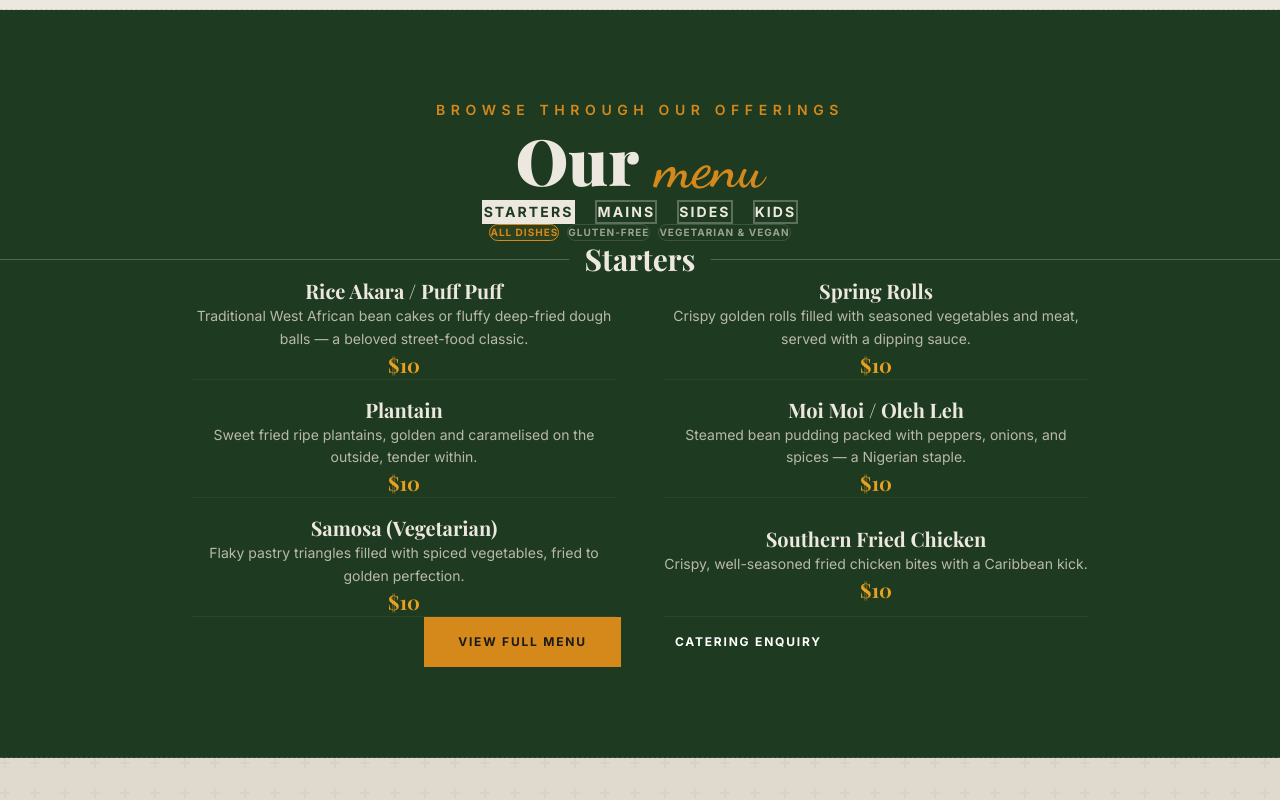
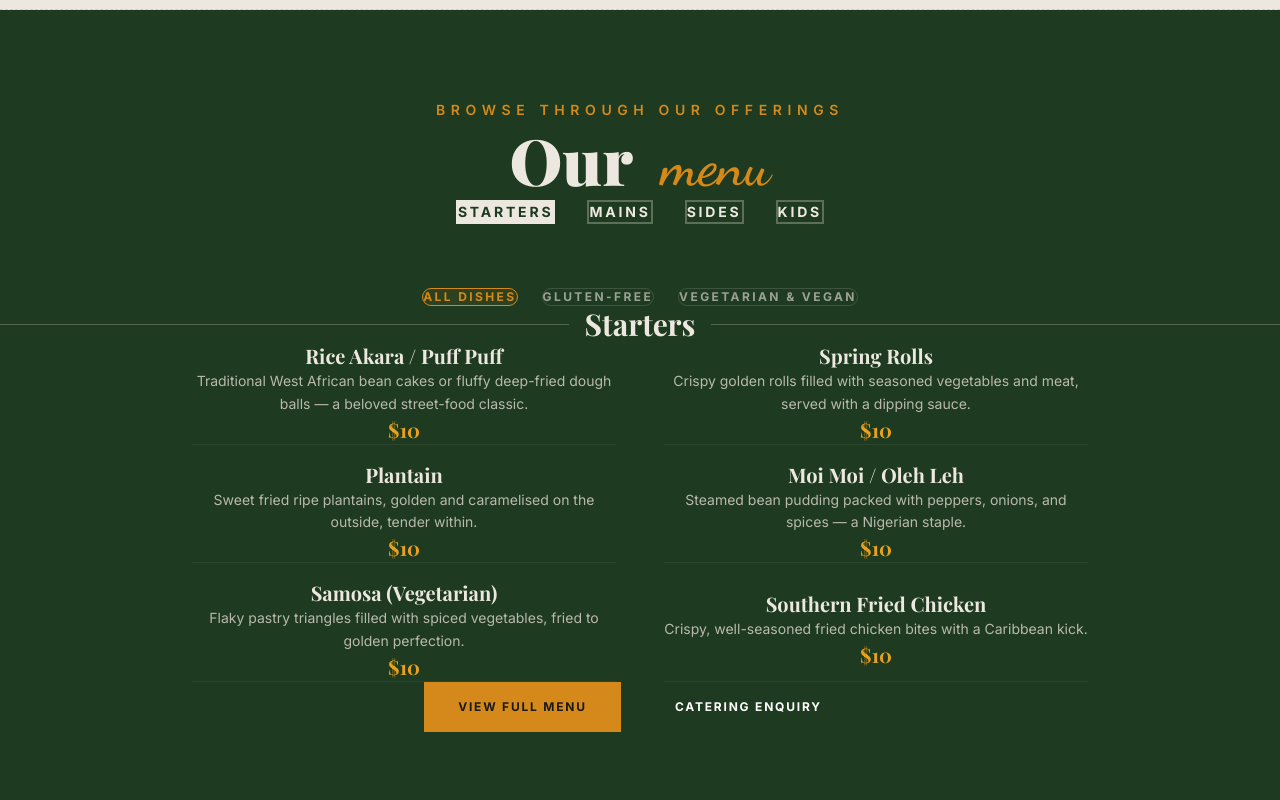
Before and after one commit to Whitekid123/fusionafro, a React (Vite) app: page / in a window 1280 px wide. Shown: the part 1380-2180 px from the top of the page. Built offline with nearby package versions, Linux system fonts and the light colour scheme; a web font is replaced by a local one.

Commit message:
style: space out and center menu category tabs, filters, and header texts

```diff
--- a/src/components/Menu.tsx
+++ b/src/components/Menu.tsx
@@ -48,12 +48,12 @@ const Menu: React.FC = () => {
       <div className="max-w-7xl mx-auto px-6 md:px-12 relative z-10 flex flex-col items-center w-full">
 
         {/* Section Header */}
-        <div className="text-center w-full max-w-3xl mx-auto mb-12 md:mb-16">
+        <div className="text-center w-full max-w-3xl mx-auto mb-16 md:mb-24">
           <motion.p
             initial={{ opacity: 0, y: 20 }}
             whileInView={{ opacity: 1, y: 0 }}
             viewport={{ once: true }}
-            className="font-body text-sm font-semibold uppercase tracking-[0.4em] mb-5 animate-on-scroll"
+            className="font-body text-sm font-semibold uppercase tracking-[0.4em] mb-6 animate-on-scroll"
             style={{ color: 'var(--color-gold)' }}
           >
             Browse through our offerings
@@ -64,7 +64,7 @@ const Menu: React.FC = () => {
             whileInView={{ opacity: 1, y: 0 }}
             viewport={{ once: true }}
             transition={{ delay: 0.1 }}
-            className="flex items-baseline justify-center gap-4 flex-wrap w-full"
+            className="flex items-center justify-center gap-5 md:gap-7 flex-wrap w-full"
           >
             <h2 className="font-heading leading-tight"
                 style={{ fontSize: 'clamp(2.5rem, 6vw, 4rem)', color: 'var(--color-cream)', fontWeight: 900 }}>
@@ -75,11 +75,15 @@ const Menu: React.FC = () => {
               fontSize:   'clamp(2.2rem, 5.5vw, 3.6rem)',
               color:      'var(--color-gold)',
               lineHeight: 1.1,
+              paddingTop: '0.2em'
             }}>
               menu
             </span>
           </motion.div>
         </div>
+
+        {/* Category Tabs & Filters Container */}
+        <div className="max-w-4xl mx-auto w-full flex flex-col items-center gap-12 md:gap-16 mb-24">
 
           {/* Category Tabs */}
           <motion.div
@@ -87,14 +91,14 @@ const Menu: React.FC = () => {
             whileInView={{ opacity: 1, y: 0 }}
             viewport={{ once: true }}
             transition={{ delay: 0.3 }}
-          className="flex flex-wrap justify-center gap-3 md:gap-5 mb-6 w-full"
+            className="flex flex-wrap justify-center gap-5 md:gap-8 w-full"
           >
             {menuCategories.map((category) => (
               <button
                 key={category.id}
                 onClick={() => switchCategory(category.id)}
                 id={`menu-tab-${category.id}`}
-              className="relative font-body font-bold text-xs md:text-sm uppercase tracking-[0.15em] px-6 py-2.5 transition-all duration-300 rounded-none cursor-pointer"
+                className="relative font-body font-bold text-xs md:text-sm uppercase tracking-[0.2em] px-8 py-3.5 md:px-10 md:py-4 transition-all duration-300 rounded-none cursor-pointer"
                 style={{
                   color:            activeCategory === category.id ? 'var(--color-forest)' : 'var(--color-cream)',
                   backgroundColor:  activeCategory === category.id ? 'var(--color-cream)' : 'transparent',
@@ -112,7 +116,7 @@ const Menu: React.FC = () => {
             whileInView={{ opacity: 1, y: 0 }}
             viewport={{ once: true }}
             transition={{ delay: 0.4 }}
-          className="flex flex-wrap justify-center gap-2 mb-12 w-full"
+            className="flex flex-wrap justify-center gap-4 md:gap-6 w-full"
           >
             {[
               { id: 'all', label: 'All Dishes' },
@@ -135,7 +139,7 @@ const Menu: React.FC = () => {
                 <button
                   key={filter.id}
                   onClick={() => switchFilter(filter.id)}
-                className="text-[9px] md:text-[10px] font-body font-bold uppercase tracking-widest px-4 py-1.5 transition-all duration-300 cursor-pointer border rounded-full"
+                  className="text-[10px] md:text-xs font-body font-bold uppercase tracking-[0.2em] px-6 py-2.5 md:px-8 md:py-3.5 transition-all duration-300 cursor-pointer border rounded-full"
                   style={{
                     color:           activeFilter === filter.id ? 'var(--color-gold)' : 'rgba(237, 232, 223, 0.6)',
                     borderColor:     activeFilter === filter.id ? 'var(--color-gold)' : 'rgba(237, 232, 223, 0.15)',
@@ -147,6 +151,7 @@ const Menu: React.FC = () => {
               );
             })}
           </motion.div>
+        </div>
 
         {/* Divider with category name */}
         <div className="divider-line-light mb-10 text-center w-full">
```
Lines whose indentation alone changed are shown as unchanged.
